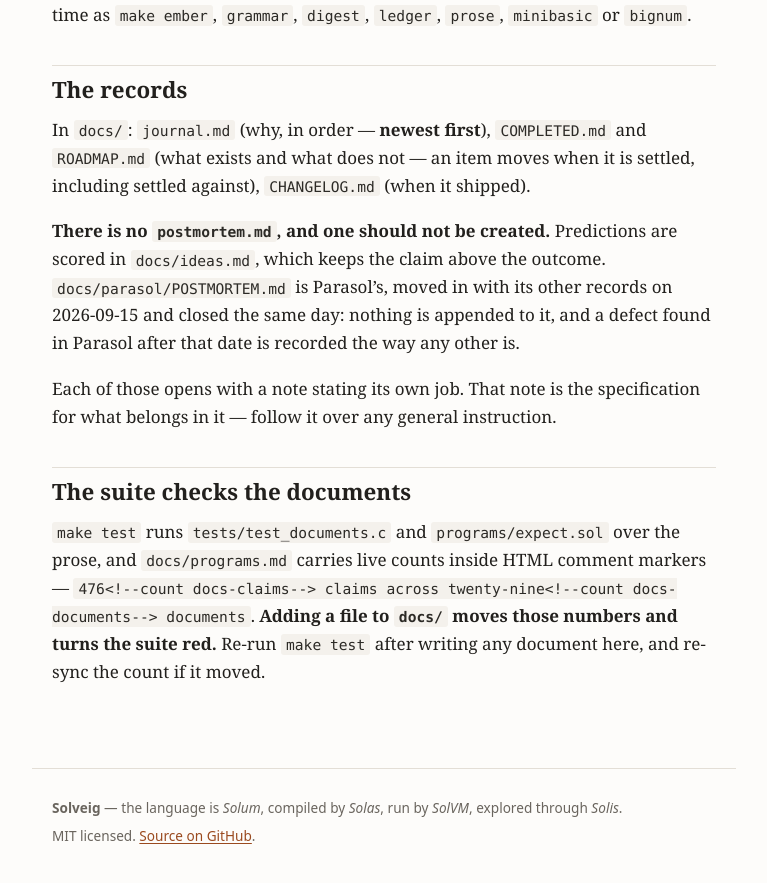
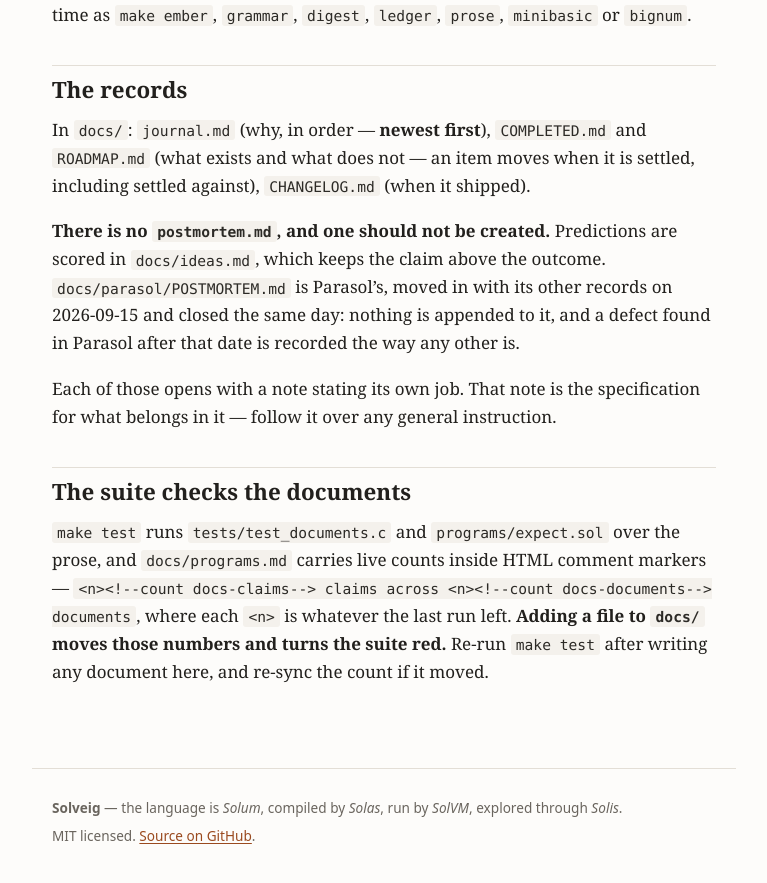
Before and after one commit to hansolovkarlsson/Solveig, a Jekyll site: the page built from CLAUDE.md, in a window 1280 px wide and 900 px high, scrolled down 1235 px. Shown: the top 883 px of the window, without its empty margins (256-1023 px from the left). Built offline with Jekyll 4.4.1, drawn with Linux system fonts in a browser that asks for light colours; our own code applies the rules of GitHub Pages for plain Markdown files.

Commit message:
Two sentences brought level with the tree: CLAUDE.md's count example no longer quotes a number, and programs.md dates the fourteen-case sweep
CLAUDE.md illustrated the count markers with `476` claims across
`twenty-nine` documents, numbers that were true when the sentence was
written and are 495 and forty-one now; the example reads as the live
figure, so it shows the marker's shape and says the number is whatever
the last run left. programs.md said the sweep "is" fourteen author cases,
eight of them writable, from the evening deletes went in; updates.sql
made it fifteen and nine the same evening, which the rung subsection
thirty lines on already said. The sentence is dated and points at the
fifteenth. Both found by the audit of 2026-09-17; make test green after.

Co-Authored-By: Claude Opus 5 <noreply@anthropic.com>

```diff
--- a/CLAUDE.md
+++ b/CLAUDE.md
@@ -61,7 +61,7 @@ specification for what belongs in it — follow it over any general instruction.
 
 `make test` runs `tests/test_documents.c` and `programs/expect.sol` over the
 prose, and `docs/programs.md` carries live counts inside HTML comment markers —
-`476<!--count docs-claims--> claims across twenty-nine<!--count
-docs-documents--> documents`. **Adding a file to `docs/` moves those numbers and
-turns the suite red.** Re-run `make test` after writing any document here, and
-re-sync the count if it moved.
+`<n><!--count docs-claims--> claims across <n><!--count docs-documents-->
+documents`, where each `<n>` is whatever the last run left. **Adding a file
+to `docs/` moves those numbers and turns the suite red.** Re-run `make test`
+after writing any document here, and re-sync the count if it moved.
```
Also changed, not shown: docs/programs.md (+4 -3 lines).
